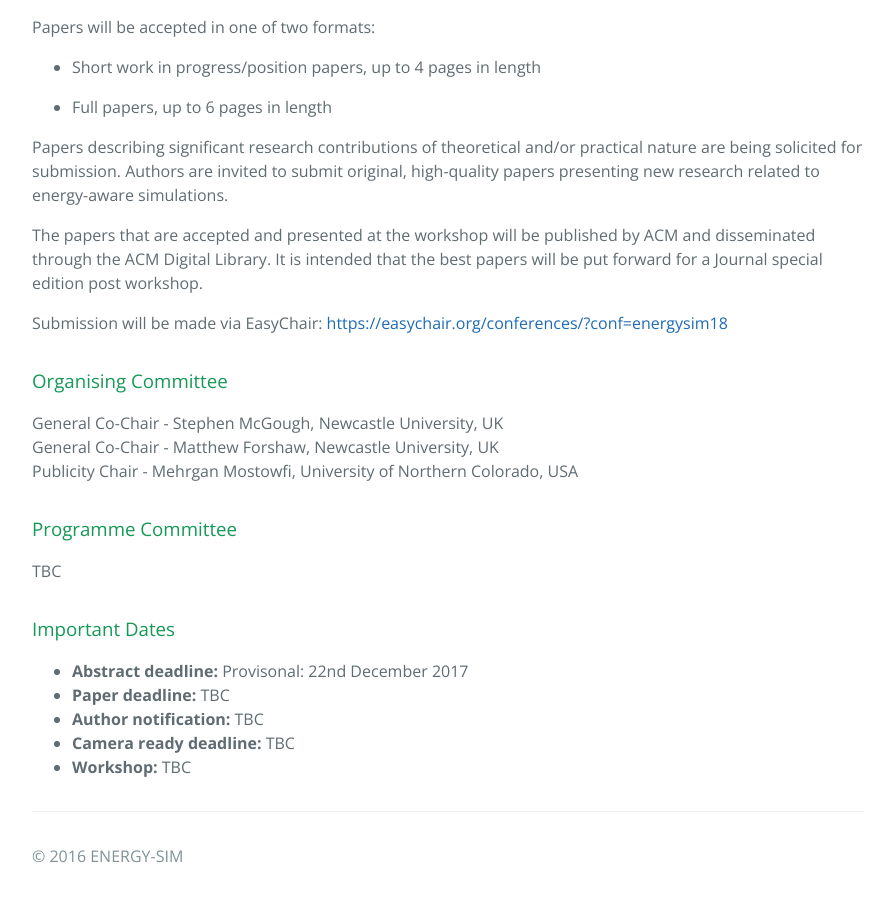
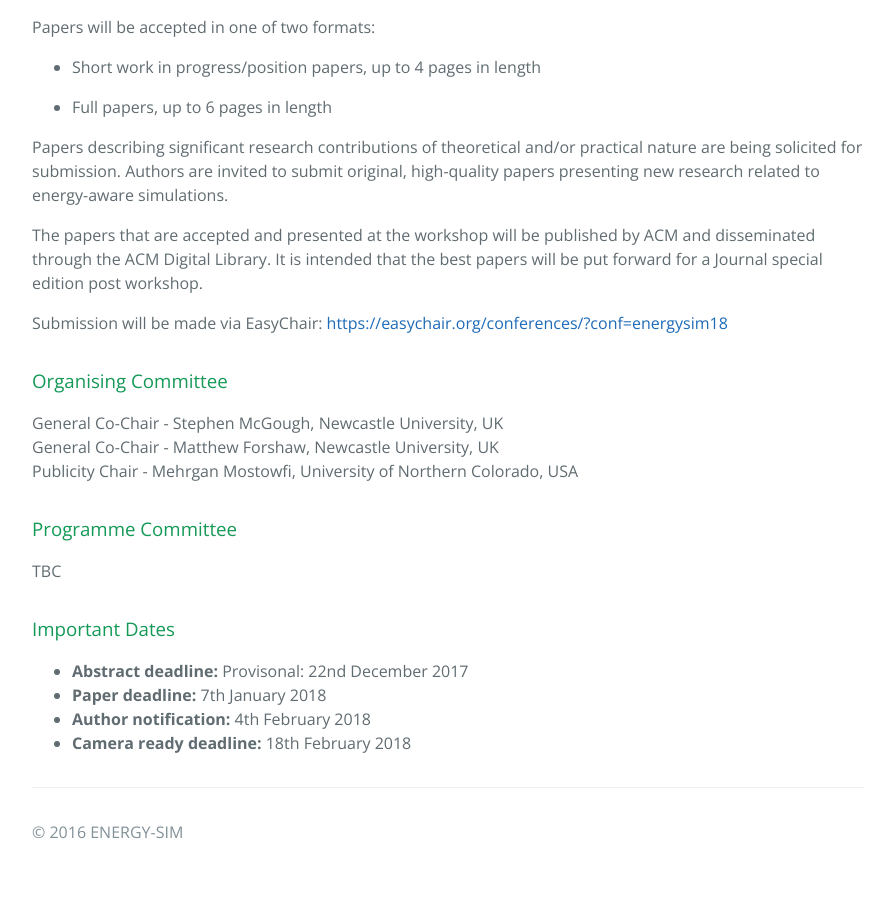
Before and after one commit to ENERGY-SIM/energy-sim.github.io, a Jekyll site: the page built from 2018draft.md, in a window 1280 px wide and 900 px high, scrolled down 1676 px. Shown: the whole window, without its empty margins (192-1085 px from the left). Built offline with Jekyll 4.4.1, drawn with Linux system fonts in a browser that asks for light colours; nearby versions of some CDN libraries; after the commit the page ends 2552 px from its top, so only the background shows below that.

Commit message:
Update 2018draft.md

```diff
--- a/2018draft.md
+++ b/2018draft.md
@@ -69,7 +69,7 @@ TBC
 
 ### Important Dates
 - <strong>Abstract deadline:</strong> Provisonal: 22nd December 2017
-- <strong>Paper deadline:</strong> TBC
-- <strong>Author notification:</strong> TBC
-- <strong>Camera ready deadline:</strong> TBC
-- <strong>Workshop:</strong> TBC
+- <strong>Paper deadline:</strong> 7th January 2018
+- <strong>Author notification:</strong> 4th February 2018
+- <strong>Camera ready deadline:</strong> 18th February 2018
+<!--- <strong>Workshop:</strong> TBC-->
```
